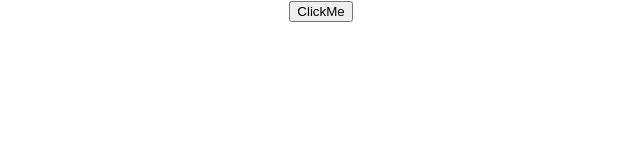
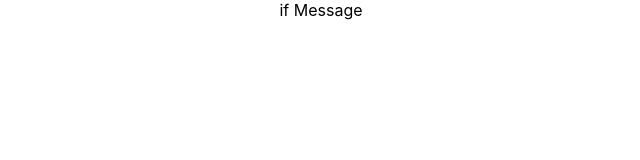
Before and after one commit to goku789/HomeReactPrac, a React (Create React App) app: page / in a window 1280 px wide. Shown: the top 160 px of the page, without its empty margins (319-959 px from the left). Built offline with nearby package versions, Linux system fonts and the light colour scheme.

Commit message:
Conditional Rendering

```diff
--- a/src/App.js
+++ b/src/App.js
@@ -8,6 +8,7 @@ import FunctionalClick from './componet/FunctionalClick'
 import ClassClick from './componet/ClassClick'
 import EventBind from './componet/EventBind'
 import ParentComponet from './componet/ParentComponet';
+import ConditionalRendering from './componet/ConditionalRendering';
 
 
 
@@ -15,7 +16,8 @@ function App() {
   return (
     <div className="App">
 
-   <ParentComponet/>
+<ConditionalRendering/>
+   {/* <ParentComponet/> */}
       {/* <ClassClick/>
       <FunctionalClick/> */}
 
--- /dev/null
+++ b/src/componet/ConditionalRendering.js
@@ -0,0 +1,26 @@
+import React, { Component } from 'react'
+
+class ConditionalRendering extends Component {
+    constructor(props) {
+        super(props)
+
+        this.state = {
+            isloggedin: true
+        }
+    }
+
+
+
+    render() {
+
+       return(
+        this.state.isloggedin?
+        <div>if Message</div>:
+        <div>else statement</div>
+       )
+
+
+    }
+}
+
+export default ConditionalRendering
```
Also changed, not shown: src/componet/ParentComponent.js (added, +23 -0 lines), src/componet/ChildComponet.js (added).
